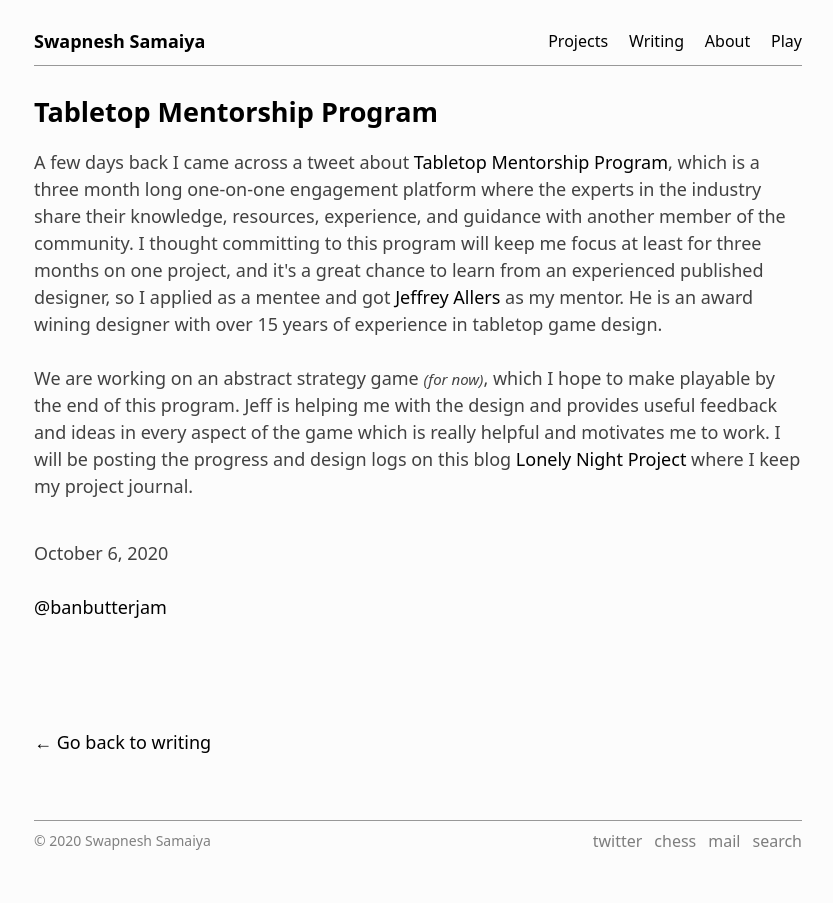
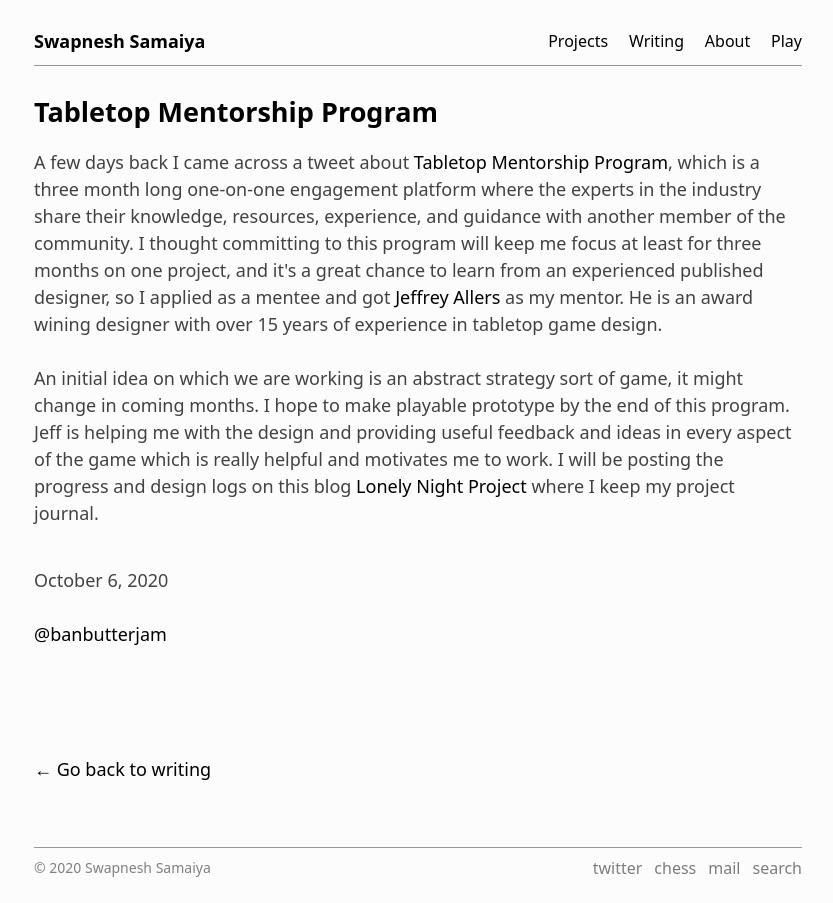
Before and after one commit to bunbutterjam/bunbutterjam.github.io, a Jekyll site: the page built from _posts/2020-10-06-Tabletop-Mentorship-Program.html, in a window 1280 px wide. Shown: the whole page, without its empty margins (222-1055 px from the left). Built offline with Jekyll 4.4.1, drawn with Linux system fonts in a browser that asks for light colours.

Commit message:
updated TMP post

```diff
--- a/_posts/2020-10-06-Tabletop-Mentorship-Program.html
+++ b/_posts/2020-10-06-Tabletop-Mentorship-Program.html
@@ -11,7 +11,7 @@
    A few days back I came across a tweet about <a href="https://www.tabletopmentorship.org/">Tabletop Mentorship Program</a>, which is a three month long one-on-one engagement platform where the experts in the industry share their knowledge, resources, experience, and guidance with another member of the community. I thought committing to this program will keep me focus at least for three months on one project, and it's a great chance to learn from an experienced published designer, so I applied as a mentee and got <a href="https://boardgamegeek.com/boardgamedesigner/8935/jeffrey-d-allers">Jeffrey Allers</a> as my mentor. He is an award wining designer with over 15 years of experience in tabletop game design.
    <br><br>
 
-   We are working on an abstract strategy game <i class="i">(for now)</i>, which I hope to make playable by the end of this program. Jeff is helping me with the design and provides useful feedback and ideas in every aspect of the game which is really helpful and motivates me to work. I will be posting the progress and design logs on this blog <a href="https://lonelynightproject.tumblr.com/">Lonely Night Project</a> where I keep my project journal.
+   An initial idea on which we are working is an abstract strategy sort of game, it might change in coming months. I hope to make playable prototype by the end of this program. Jeff is helping me with the design and providing useful feedback and ideas in every aspect of the game which is really helpful and motivates me to work. I will be posting the progress and design logs on this blog <a href="https://lonelynightproject.tumblr.com/">Lonely Night Project</a> where I keep my project journal.
 
 
 
```
